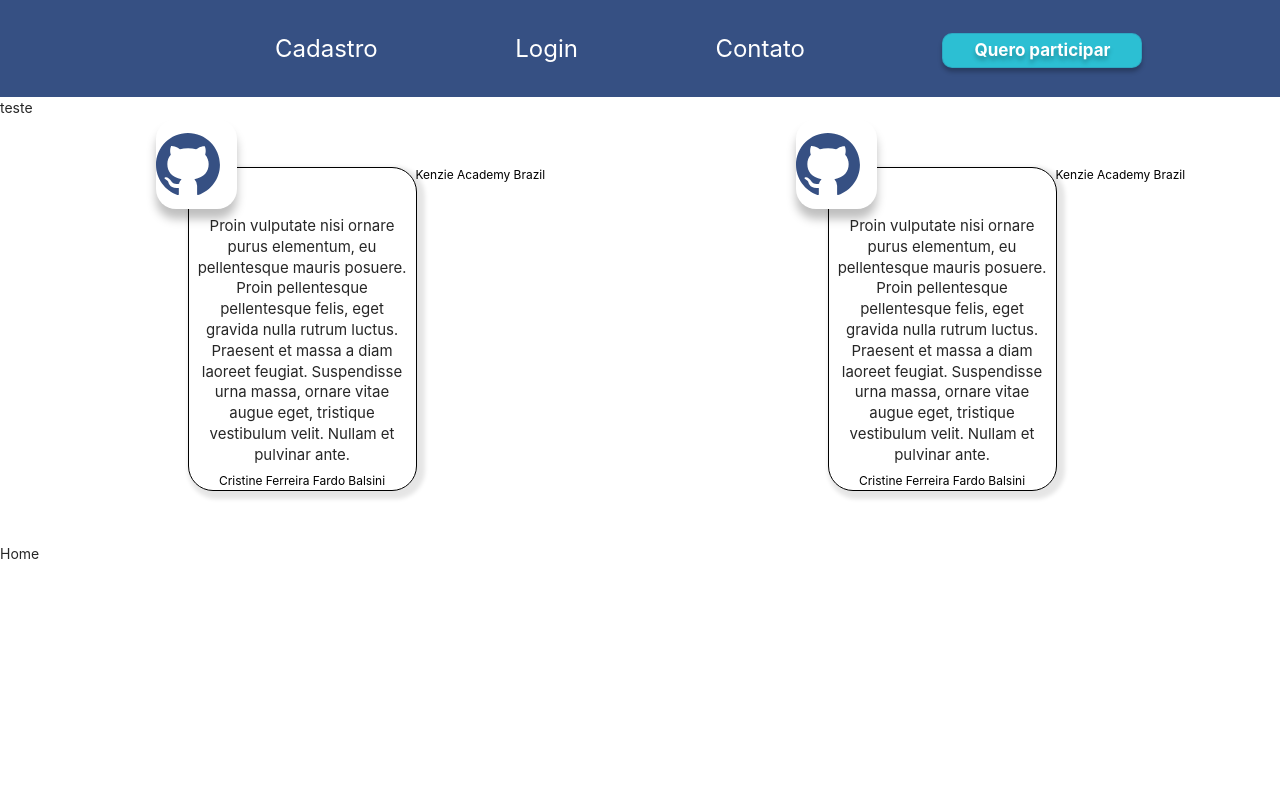
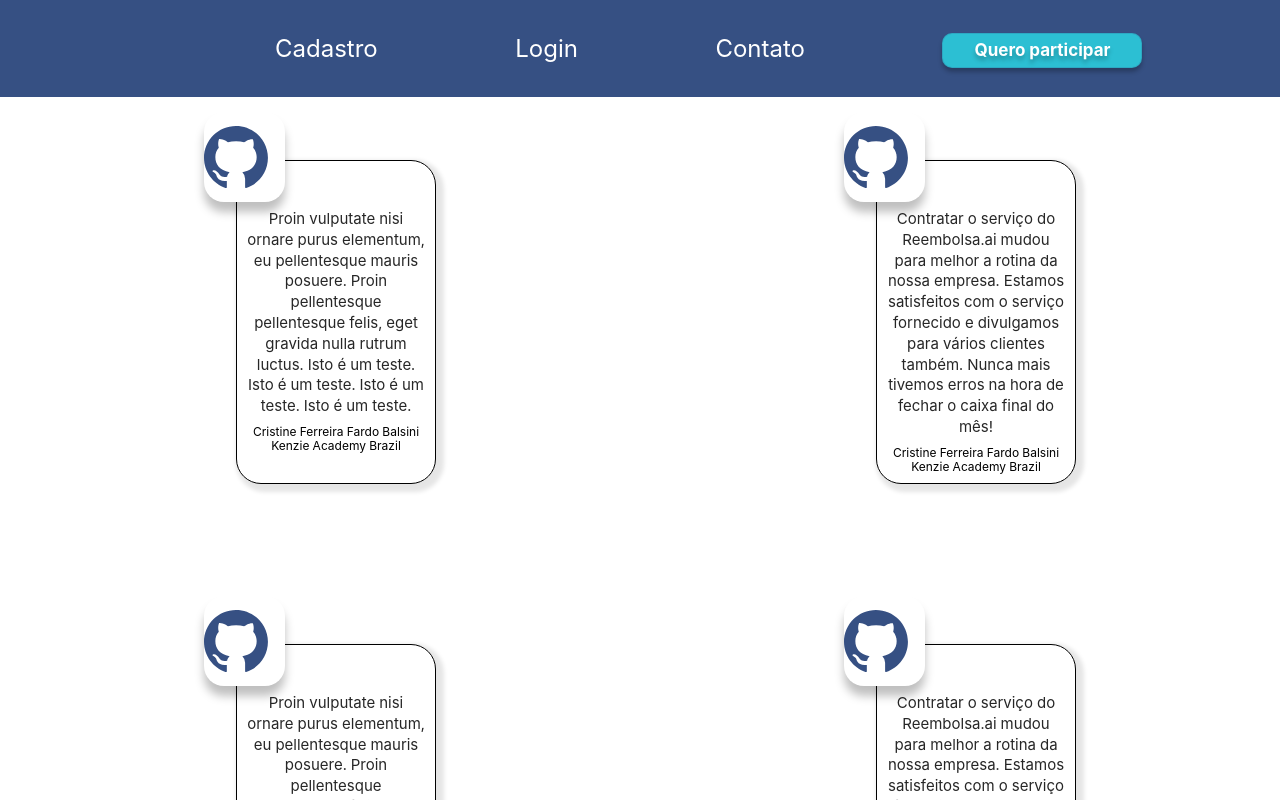
Before and after one commit to ricardossantis/reembolsa_ai, a React (Create React App) app: page / in a window 1280 px wide. Shown: the top 800 px of the page. Built offline with nearby package versions, Linux system fonts and the light colour scheme.

Commit message:
feat: separed all the styles applyed so far

```diff
--- /dev/null
+++ b/src/components/card-feed/card-style.js
@@ -0,0 +1,61 @@
+import styled from "styled-components";
+import { GithubFilled } from "@ant-design/icons";
+
+export const Card = styled.div`
+  margin-top: 7rem;
+`;
+export const FeedPhoto = styled.div`
+  position: absolute;
+  display: flex;
+  flex-direction: column;
+  justify-content: center;
+  width: 81px;
+  height: 90px;
+  background: #ffffff;
+  box-shadow: 0px 10px 10px rgba(0, 0, 0, 0.25);
+  border-radius: 20px;
+`;
+export const Photo = styled(GithubFilled)`
+  font-size: 4rem;
+  color: #365083;
+`;
+export const FeedText = styled.div`
+  display: flex;
+  flex-direction: column;
+  flex-wrap: wrap;
+  margin-top: 3rem;
+  margin-left: 2rem;
+  width: 200px;
+  height: 324px;
+  background: #ffffff;
+  border: 1px solid #000000;
+  box-sizing: border-box;
+  box-shadow: 4px 4px 4px 4px rgba(0, 0, 0, 0.1);
+  border-radius: 25px;
+`;
+
+export const ClientText = styled.div`
+  margin-top: 2.5rem;
+  font-weight: normal;
+  font-size: 15px;
+  padding: 0.5rem;
+  line-height: 1.3rem;
+  text-align: center;
+`;
+export const ClientName = styled.div`
+  font-weight: normal;
+  font-size: 12px;
+  line-height: 14px;
+  text-align: center;
+  color: #000000;
+`;
+
+export const MaxFeed = styled.div`
+  display: flex;
+  justify-content: space-around;
+`;
+export const MinFeed = styled.div`
+  display: flex;
+  flex-direction: column;
+  align-items: center;
+`;
--- /dev/null
+++ b/src/components/card-feed/card.jsx
@@ -0,0 +1,27 @@
+import React from "react";
+
+import {
+  Card,
+  FeedPhoto,
+  Photo,
+  FeedText,
+  ClientText,
+  ClientName,
+} from "./card-style.js";
+
+const CardFeed = (props) => {
+  return (
+    <Card>
+      <FeedPhoto>
+        <Photo />
+      </FeedPhoto>
+      <FeedText>
+        <ClientText>{props.text}</ClientText>
+        <ClientName>{props.name}</ClientName>
+        <ClientName>{props.company}</ClientName>
+      </FeedText>
+    </Card>
+  );
+};
+
+export default CardFeed;
--- a/src/components/card-feed/index.jsx
+++ b/src/components/card-feed/index.jsx
@@ -1,102 +1,68 @@
 import React from "react";
-import styled from "styled-components";
-import { GithubFilled } from "@ant-design/icons";
+import Card from "./card.jsx";
+import { useWindowSize } from "../header/hookWindowSize.js";
+import { MaxFeed, MinFeed } from "./card-style.js";
 
-const CardFeed = () => {
+const ClientCard = () => {
+  const width = useWindowSize().width;
   return (
-    <MaxFeed>
-      <Card>
-        <FeedPhoto>
-          <Photo />
-        </FeedPhoto>
-        <FeedText>
-          <ClientText>
-            {" "}
-            Proin vulputate nisi ornare purus elementum, eu pellentesque mauris
-            posuere. Proin pellentesque pellentesque felis, eget gravida nulla
-            rutrum luctus. Praesent et massa a diam laoreet feugiat. Suspendisse
-            urna massa, ornare vitae augue eget, tristique vestibulum velit.
-            Nullam et pulvinar ante.{" "}
-          </ClientText>
-          <ClientName>Cristine Ferreira Fardo Balsini</ClientName>
-          <ClientName>Kenzie Academy Brazil</ClientName>
-        </FeedText>
-      </Card>
-      <Card>
-        <FeedPhoto>
-          <Photo />
-        </FeedPhoto>
-        <FeedText>
-          <ClientText>
-            {" "}
-            Proin vulputate nisi ornare purus elementum, eu pellentesque mauris
-            posuere. Proin pellentesque pellentesque felis, eget gravida nulla
-            rutrum luctus. Praesent et massa a diam laoreet feugiat. Suspendisse
-            urna massa, ornare vitae augue eget, tristique vestibulum velit.
-            Nullam et pulvinar ante.{" "}
-          </ClientText>
-          <ClientName>Cristine Ferreira Fardo Balsini</ClientName>
-          <ClientName>Kenzie Academy Brazil</ClientName>
-        </FeedText>
-      </Card>
-    </MaxFeed>
+    <>
+      {(width > 768 && (
+        <>
+          <MaxFeed>
+            <Card
+              text=" Proin vulputate nisi ornare purus elementum, eu pellentesque mauris
+  posuere. Proin pellentesque pellentesque felis, eget gravida nulla
+  rutrum luctus. Isto é um teste. Isto é um teste. Isto é um teste. Isto é um teste. "
+              name="Cristine Ferreira Fardo Balsini"
+              company="Kenzie Academy Brazil"
+            />
+            <Card
+              text="Contratar o serviço do Reembolsa.ai mudou para melhor a rotina da nossa empresa.
+        Estamos satisfeitos com o serviço fornecido e divulgamos para vários clientes também.
+        Nunca mais tivemos erros na hora de fechar o caixa final do mês!"
+              name="Cristine Ferreira Fardo Balsini"
+              company="Kenzie Academy Brazil"
+            />
+          </MaxFeed>
+          <MaxFeed>
+            <Card
+              text=" Proin vulputate nisi ornare purus elementum, eu pellentesque mauris
+  posuere. Proin pellentesque pellentesque felis, eget gravida nulla
+  rutrum luctus."
+              name="Cristine Ferreira Fardo Balsini"
+              company="Kenzie Academy Brazil"
+            />
+            <Card
+              text="Contratar o serviço do Reembolsa.ai mudou para melhor a rotina da nossa empresa.
+        Estamos satisfeitos com o serviço fornecido e divulgamos para vários clientes também.
+        Nunca mais tivemos erros na hora de fechar o caixa final do mês!"
+              name="Cristine Ferreira Fardo Balsini"
+              company="Kenzie Academy Brazil"
+            />
+          </MaxFeed>
+        </>
+      )) || (
+        <MinFeed>
+          <Card
+            text=" Proin vulputate nisi ornare purus elementum, eu pellentesque mauris
+posuere. Proin pellentesque pellentesque felis, eget gravida nulla
+rutrum luctus. Praesent et massa a diam laoreet feugiat. Suspendisse
+urna massa"
+            name="Cristine Ferreira Fardo Balsini"
+            company="Kenzie Academy Brazil"
+          />
+          <Card
+            text="Contratar o serviço do Reembolsa.ai mudou para melhor a rotina da nossa empresa.
+  Estamos satisfeitos com o serviço fornecido e divulgamos para vários clientes também.
+  Nunca mais tivemos erros na hora de fechar o caixa final do mês!"
+            name="Cristine Ferreira Fardo Balsini"
+            company="Kenzie Academy Brazil"
+          />
+        </MinFeed>
+      )}
+    </>
   );
 };
 
-export default CardFeed;
-
-const MaxFeed = styled.div`
-  display: flex;
-  justify-content: space-around;
-`;
-const Card = styled.div`
-  position: relative;
-  width: 329px;
-  height: 424px;
-`;
-const FeedPhoto = styled.div`
-  position: absolute;
-  display: flex;
-  flex-direction: column;
-  justify-content: center;
-  width: 81px;
-  height: 90px;
-  background: #ffffff;
-  box-shadow: 0px 10px 10px rgba(0, 0, 0, 0.25);
-  border-radius: 20px;
-`;
-const Photo = styled(GithubFilled)`
-  font-size: 4rem;
-  color: #365083;
-`;
-const FeedText = styled.div`
-  display: flex;
-  flex-direction: column;
-  flex-wrap: wrap;
-  margin-top: 3rem;
-  margin-left: 2rem;
-  width: 229px;
-  height: 324px;
-  background: #ffffff;
-  border: 1px solid #000000;
-  box-sizing: border-box;
-  box-shadow: 4px 4px 4px 4px rgba(0, 0, 0, 0.1);
-  border-radius: 25px;
-`;
-
-const ClientText = styled.div`
-  margin-top: 2.5rem;
-  font-weight: normal;
-  font-size: 15px;
-  padding: 0.5rem;
-  line-height: 1.3rem;
-  text-align: center;
-`;
-const ClientName = styled.div`
-  font-weight: normal;
-  font-size: 12px;
-  line-height: 14px;
-  text-align: center;
-
-  color: #000000;
-`;
+export default ClientCard;
--- a/src/components/header/header-style.js
+++ b/src/components/header/header-style.js
@@ -4,22 +4,32 @@ import { Menu } from "antd";
 import { MenuOutlined } from "@ant-design/icons";
 
 export const MaxHeader = styled.div`
+  position: fixed;
+  top: 0;
+  right: 0;
+  left: 0;
+  z-index: 1030;
   display: flex;
   flex-wrap: wrap;
   justify-content: space-evenly;
   align-items: center;
-  width: 100%;
+
   height: 97px;
   color: #ffffff;
   font-size: 24px;
 `;
 
 export const MinHeader = styled.div`
+  position: fixed;
+  top: 0;
+  right: 0;
+  left: 0;
+  z-index: 1030;
   display: flex;
   flex-wrap: wrap;
   justify-content: flex-end;
   align-items: center;
-  width: 100%;
+
   height: 97px;
 `;
 
@@ -50,6 +60,6 @@ export const MenuItem = styled(Menu.Item)`
   font-size: 24px;
 
   :hover {
-    background-color: #2CD3B5;
+    background-color: #2cd3b5;
   }
 `;
--- a/src/components/header/index.jsx
+++ b/src/components/header/index.jsx
@@ -36,7 +36,7 @@ const Header = (props) => {
   );
 
   return (
-    <div>
+    <>
       {(width > 768 && (
         <MaxHeader style={{ backgroundColor: props.maxColor }}>
           <ZLink>{props.logo || props.input}</ZLink>
@@ -54,7 +54,7 @@ const Header = (props) => {
           </Dropdown>
         </MinHeader>
       )}
-    </div>
+    </>
   );
 };
 
--- a/src/pages/home/index.jsx
+++ b/src/pages/home/index.jsx
@@ -1,13 +1,10 @@
-import React from "react";
+import React, { Fragment } from "react";
 import Button from "../../components/home-button";
-import CardFeed from "../../components/card-feed";
+import ClientCard from "../../components/card-feed";
 const Home = () => {
-
-
-
   return (
-    <>teste
-      <CardFeed />
+    <>
+      <ClientCard />{" "}
     </>
   );
 };
--- a/src/routes/routes.js
+++ b/src/routes/routes.js
@@ -90,7 +90,6 @@ const Routes = () => {
           <Switch>
             <Route exact path="/">
               <Home />
-              <div>Home</div>
             </Route>
             <Route exact path="/login">
               <div>Login</div>
```
Also changed, not shown: public/logo192.png (deleted), public/logo512.png (deleted).
